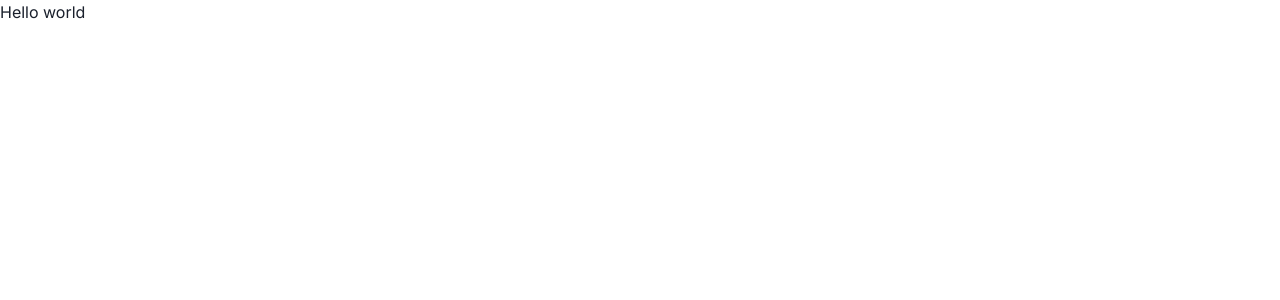
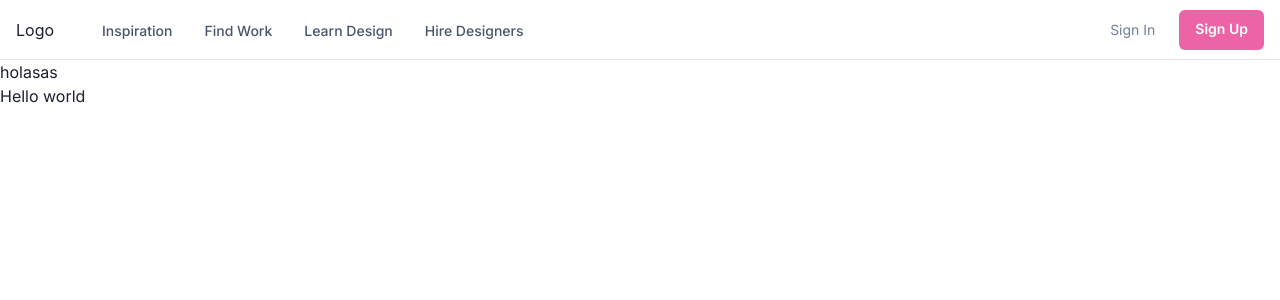
Before and after one commit to zzezequiel/zadn, a Next.js app: page / in a window 1280 px wide. Shown: the top 300 px of the page. Built offline with nearby package versions, Linux system fonts and the light colour scheme.

Commit message:
add: header

```diff
--- a/package.json
+++ b/package.json
@@ -9,6 +9,7 @@
     "lint": "next lint"
   },
   "dependencies": {
+    "@chakra-ui/icons": "^2.1.1",
     "@chakra-ui/react": "^2.8.1",
     "@emotion/react": "^11.11.1",
     "@emotion/styled": "^11.11.0",
--- a/src/app/layout.tsx
+++ b/src/app/layout.tsx
@@ -1,3 +1,4 @@
+import WithSubnavigation from '@/layouts/Header.layout'
 import { ChakraProvider } from '@chakra-ui/react'
 import type { Metadata } from 'next'
 import { Inter } from 'next/font/google'
@@ -17,6 +18,8 @@
   return (
     <html lang="en">
       <ChakraProvider>
+      <WithSubnavigation/>
+      <div>holasas</div>
         <body className={inter.className}>{children}</body>
       </ChakraProvider>
     </html>
--- /dev/null
+++ b/src/data/header.ts
@@ -0,0 +1,48 @@
+
+export interface NavItem {
+    label: string
+    subLabel?: string
+    children?: Array<NavItem>
+    href?: string
+  }
+
+ export const NAV_ITEMS: Array<NavItem> = [
+    {
+      label: 'Inspiration',
+      children: [
+        {
+          label: 'Explore Design Work',
+          subLabel: 'Trending Design to inspire you',
+          href: '#',
+        },
+        {
+          label: 'New & Noteworthy',
+          subLabel: 'Up-and-coming Designers',
+          href: '#',
+        },
+      ],
+    },
+    {
+      label: 'Find Work',
+      children: [
+        {
+          label: 'Job Board',
+          subLabel: 'Find your dream design job',
+          href: '#',
+        },
+        {
+          label: 'Freelance Projects',
+          subLabel: 'An exclusive list for contract work',
+          href: '#',
+        },
+      ],
+    },
+    {
+      label: 'Learn Design',
+      href: '#',
+    },
+    {
+      label: 'Hire Designers',
+      href: '#',
+    },
+  ]
--- /dev/null
+++ b/src/data/index.ts
@@ -0,0 +1 @@
+export * from './header'
--- /dev/null
+++ b/src/layouts/Header.layout.tsx
@@ -0,0 +1,235 @@
+'use client'
+
+import {
+  Box,
+  Flex,
+  Text,
+  IconButton,
+  Button,
+  Stack,
+  Collapse,
+  Icon,
+  Popover,
+  PopoverTrigger,
+  PopoverContent,
+  useColorModeValue,
+  useBreakpointValue,
+  useDisclosure,
+} from '@chakra-ui/react'
+import {
+  HamburgerIcon,
+  CloseIcon,
+  ChevronDownIcon,
+  ChevronRightIcon,
+} from '@chakra-ui/icons'
+import { NAV_ITEMS, NavItem } from '@/data'
+export default function WithSubnavigation() {
+  const { isOpen, onToggle } = useDisclosure()
+
+  return (
+    <Box>
+      <Flex
+        bg={useColorModeValue('white', 'gray.800')}
+        color={useColorModeValue('gray.600', 'white')}
+        minH={'60px'}
+        py={{ base: 2 }}
+        px={{ base: 4 }}
+        borderBottom={1}
+        borderStyle={'solid'}
+        borderColor={useColorModeValue('gray.200', 'gray.900')}
+        align={'center'}>
+        <Flex
+          flex={{ base: 1, md: 'auto' }}
+          ml={{ base: -2 }}
+          display={{ base: 'flex', md: 'none' }}>
+          <IconButton
+            onClick={onToggle}
+            icon={isOpen ? <CloseIcon w={3} h={3} /> : <HamburgerIcon w={5} h={5} />}
+            variant={'ghost'}
+            aria-label={'Toggle Navigation'}
+          />
+        </Flex>
+        <Flex flex={{ base: 1 }} justify={{ base: 'center', md: 'start' }}>
+          <Text
+            textAlign={useBreakpointValue({ base: 'center', md: 'left' })}
+            fontFamily={'heading'}
+            color={useColorModeValue('gray.800', 'white')}>
+            Logo
+          </Text>
+
+          <Flex display={{ base: 'none', md: 'flex' }} ml={10}>
+            <DesktopNav />
+          </Flex>
+        </Flex>
+
+        <Stack
+          flex={{ base: 1, md: 0 }}
+          justify={'flex-end'}
+          direction={'row'}
+          spacing={6}>
+          <Button as={'a'} fontSize={'sm'} fontWeight={400} variant={'link'} href={'#'}>
+            Sign In
+          </Button>
+          <Button
+            as={'a'}
+            display={{ base: 'none', md: 'inline-flex' }}
+            fontSize={'sm'}
+            fontWeight={600}
+            color={'white'}
+            bg={'pink.400'}
+            href={'#'}
+            _hover={{
+              bg: 'pink.300',
+            }}>
+            Sign Up
+          </Button>
+        </Stack>
+      </Flex>
+
+      <Collapse in={isOpen} animateOpacity>
+        <MobileNav />
+      </Collapse>
+    </Box>
+  )
+}
+
+const DesktopNav = () => {
+  const linkColor = useColorModeValue('gray.600', 'gray.200')
+  const linkHoverColor = useColorModeValue('gray.800', 'white')
+  const popoverContentBgColor = useColorModeValue('white', 'gray.800')
+
+  return (
+    <Stack direction={'row'} spacing={4}>
+      {NAV_ITEMS.map((navItem) => (
+        <Box key={navItem.label}>
+          <Popover trigger={'hover'} placement={'bottom-start'}>
+            <PopoverTrigger>
+              <Box
+                as="a"
+                p={2}
+                href={navItem.href ?? '#'}
+                fontSize={'sm'}
+                fontWeight={500}
+                color={linkColor}
+                _hover={{
+                  textDecoration: 'none',
+                  color: linkHoverColor,
+                }}>
+                {navItem.label}
+              </Box>
+            </PopoverTrigger>
+
+            {navItem.children && (
+              <PopoverContent
+                border={0}
+                boxShadow={'xl'}
+                bg={popoverContentBgColor}
+                p={4}
+                rounded={'xl'}
+                minW={'sm'}>
+                <Stack>
+                  {navItem.children.map((child) => (
+                    <DesktopSubNav key={child.label} {...child} />
+                  ))}
+                </Stack>
+              </PopoverContent>
+            )}
+          </Popover>
+        </Box>
+      ))}
+    </Stack>
+  )
+}
+
+const DesktopSubNav = ({ label, href, subLabel }: NavItem) => {
+  return (
+    <Box
+      as="a"
+      href={href}
+      role={'group'}
+      display={'block'}
+      p={2}
+      rounded={'md'}
+      _hover={{ bg: useColorModeValue('pink.50', 'gray.900') }}>
+      <Stack direction={'row'} align={'center'}>
+        <Box>
+          <Text
+            transition={'all .3s ease'}
+            _groupHover={{ color: 'pink.400' }}
+            fontWeight={500}>
+            {label}
+          </Text>
+          <Text fontSize={'sm'}>{subLabel}</Text>
+        </Box>
+        <Flex
+          transition={'all .3s ease'}
+          transform={'translateX(-10px)'}
+          opacity={0}
+          _groupHover={{ opacity: '100%', transform: 'translateX(0)' }}
+          justify={'flex-end'}
+          align={'center'}
+          flex={1}>
+          <Icon color={'pink.400'} w={5} h={5} as={ChevronRightIcon} />
+        </Flex>
+      </Stack>
+    </Box>
+  )
+}
+
+const MobileNav = () => {
+  return (
+    <Stack bg={useColorModeValue('white', 'gray.800')} p={4} display={{ md: 'none' }}>
+      {NAV_ITEMS.map((navItem) => (
+        <MobileNavItem key={navItem.label} {...navItem} />
+      ))}
+    </Stack>
+  )
+}
+
+const MobileNavItem = ({ label, children, href }: NavItem) => {
+  const { isOpen, onToggle } = useDisclosure()
+
+  return (
+    <Stack spacing={4} onClick={children && onToggle}>
+      <Box
+        py={2}
+        as="a"
+        href={href ?? '#'}
+        justifyContent="space-between"
+        alignItems="center"
+        _hover={{
+          textDecoration: 'none',
+        }}>
+        <Text fontWeight={600} color={useColorModeValue('gray.600', 'gray.200')}>
+          {label}
+        </Text>
+        {children && (
+          <Icon
+            as={ChevronDownIcon}
+            transition={'all .25s ease-in-out'}
+            transform={isOpen ? 'rotate(180deg)' : ''}
+            w={6}
+            h={6}
+          />
+        )}
+      </Box>
+
+      <Collapse in={isOpen} animateOpacity style={{ marginTop: '0!important' }}>
+        <Stack
+          mt={2}
+          pl={4}
+          borderLeft={1}
+          borderStyle={'solid'}
+          borderColor={useColorModeValue('gray.200', 'gray.700')}
+          align={'start'}>
+          {children &&
+            children.map((child) => (
+              <Box as="a" key={child.label} py={2} href={child.href}>
+                {child.label}
+              </Box>
+            ))}
+        </Stack>
+      </Collapse>
+    </Stack>
+  )
+}
```
Also changed, not shown: 1 other file (tests, documents, lock files or other folders).
